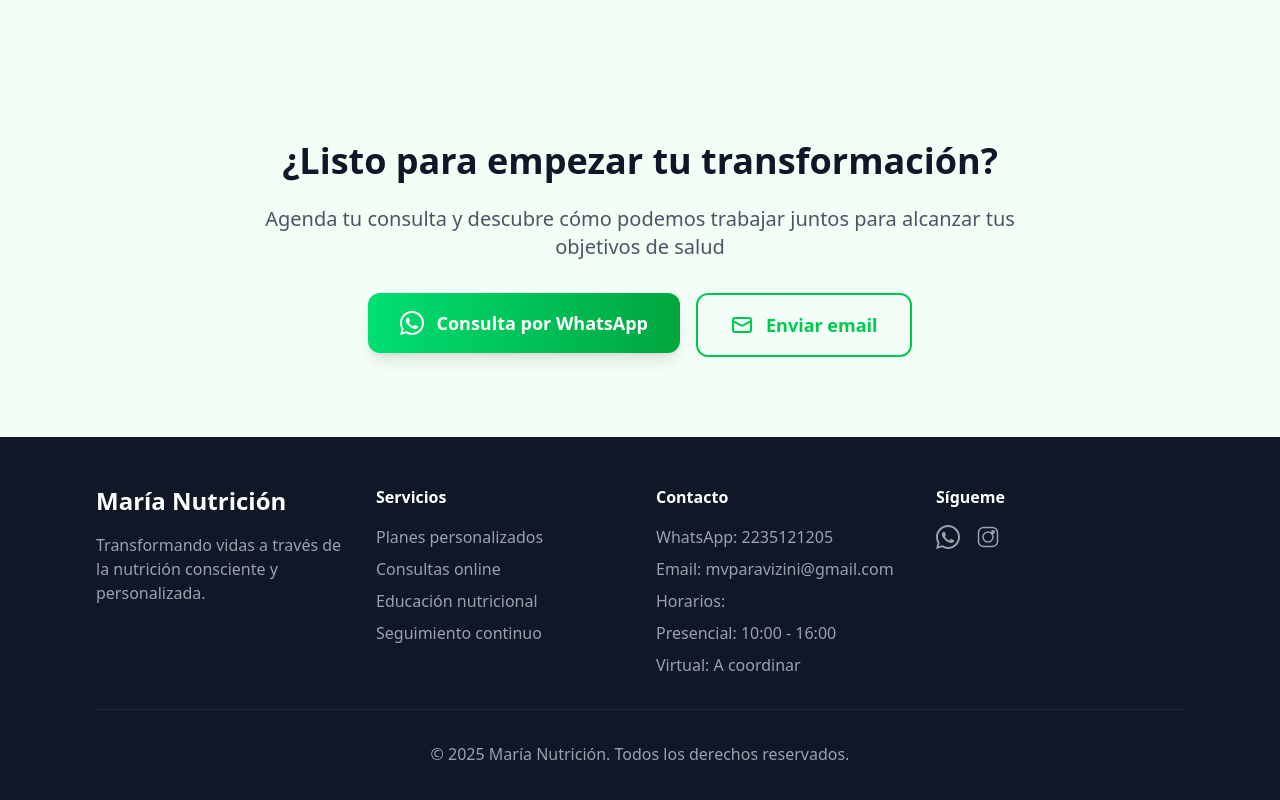
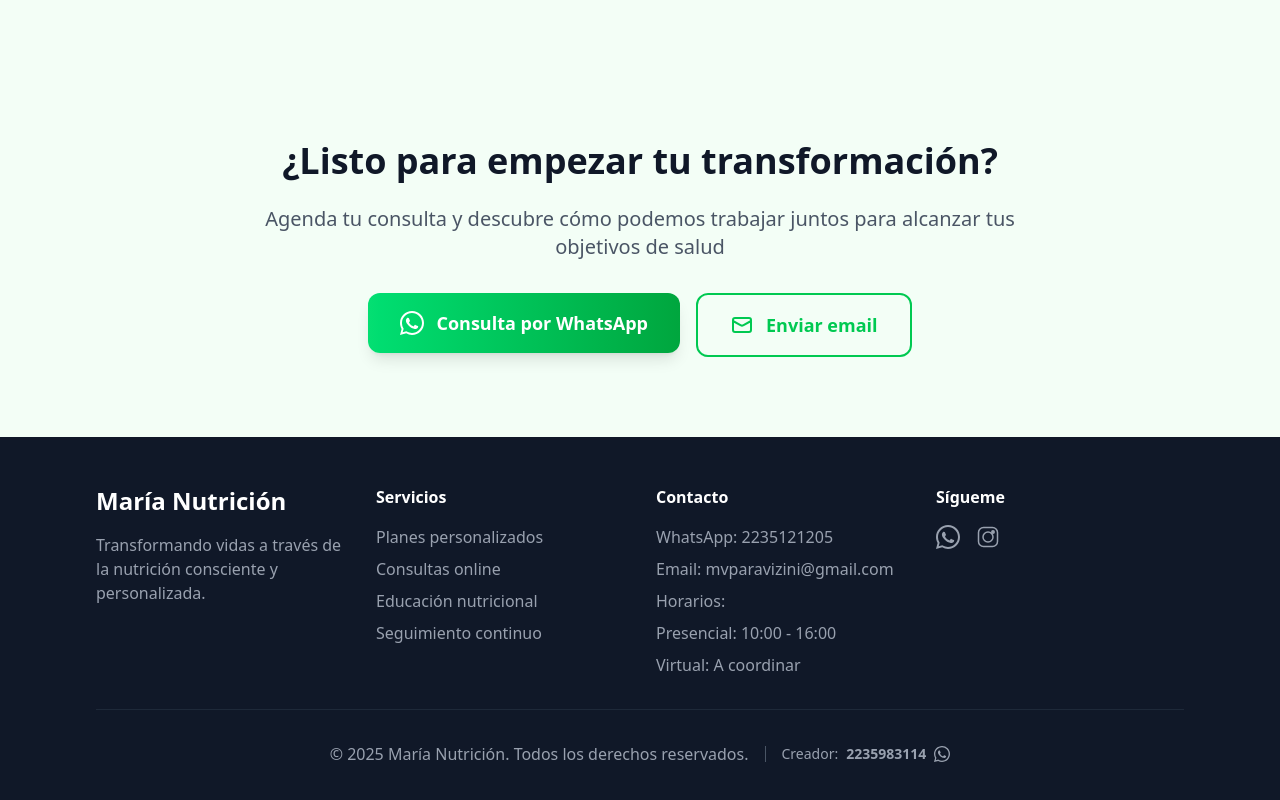
Before and after one commit to Julian986/marianutricion, a React (Vite) app: page / in a window 1280 px wide. Shown: the part 4614-5414 px from the top of the page. Built offline with nearby package versions, Linux system fonts and the light colour scheme.

Commit message:
Implementacion de marca Creador

```diff
--- a/src/pages/Home.tsx
+++ b/src/pages/Home.tsx
@@ -840,7 +840,22 @@ const Home: React.FC = () => {
             </div>
           </div>
           <div className="border-t border-gray-800 mt-8 pt-8 text-center text-gray-400">
-            <p>&copy; 2025 María Nutrición. Todos los derechos reservados.</p>
+            <div className="flex flex-col sm:flex-row items-center justify-center gap-4">
+              <p>&copy; 2025 María Nutrición. Todos los derechos reservados.</p>
+              <div className="hidden sm:block w-px h-4 bg-gray-600"></div>
+              <a
+                href="https://wa.me/5492235983114"
+                target="_blank"
+                rel="noopener noreferrer"
+                className="inline-flex items-center gap-2 text-gray-400 hover:text-white transition-colors duration-200 text-sm"
+              >
+                <span>Creador:</span>
+                <span className="font-semibold">2235983114</span>
+                <svg className="w-4 h-4" fill="currentColor" viewBox="0 0 24 24">
+                  <path d="M20.52 3.48A11.93 11.93 0 0 0 12 0C5.37 0 0 5.37 0 12c0 2.11.55 4.16 1.6 5.97L0 24l6.22-1.63A11.94 11.94 0 0012 24c6.63 0 12-5.37 12-12 0-3.19-1.24-6.19-3.48-8.52zM12 22c-1.85 0-3.68-.5-5.26-1.44l-.38-.22-3.69.97.99-3.59-.25-.37A9.94 9.94 0 012 12c0-5.52 4.48-10 10-10s10 4.48 10 10-4.48 10-10 10zm5.47-7.1c-.3-.15-1.77-.87-2.04-.97-.27-.1-.47-.15-.67.15-.2.3-.77.97-.95 1.17-.17.2-.35.22-.65.07-.3-.15-1.27-.47-2.42-1.5-.9-.8-1.5-1.77-1.67-2.07-.17-.3-.02-.46.13-.61.13-.13.3-.35.45-.52.15-.17.2-.3.3-.5.1-.2.05-.37-.02-.52-.07-.15-.67-1.62-.92-2.22-.24-.58-.5-.5-.67-.5-.17 0-.37-.02-.57-.02-.2 0-.52.07-.8.37-.27.3-1.05 1.02-1.05 2.5 0 1.47 1.08 2.9 1.23 3.1.15.2 2.13 3.25 5.17 4.42.72.25 1.28.4 1.72.52.72.23 1.37.2 1.88.12.57-.08 1.77-.72 2.02-1.42.25-.7.25-1.3.17-1.42-.08-.12-.27-.2-.57-.35z"/>
+                </svg>
+              </a>
+            </div>
           </div>
         </div>
       </footer>
```
